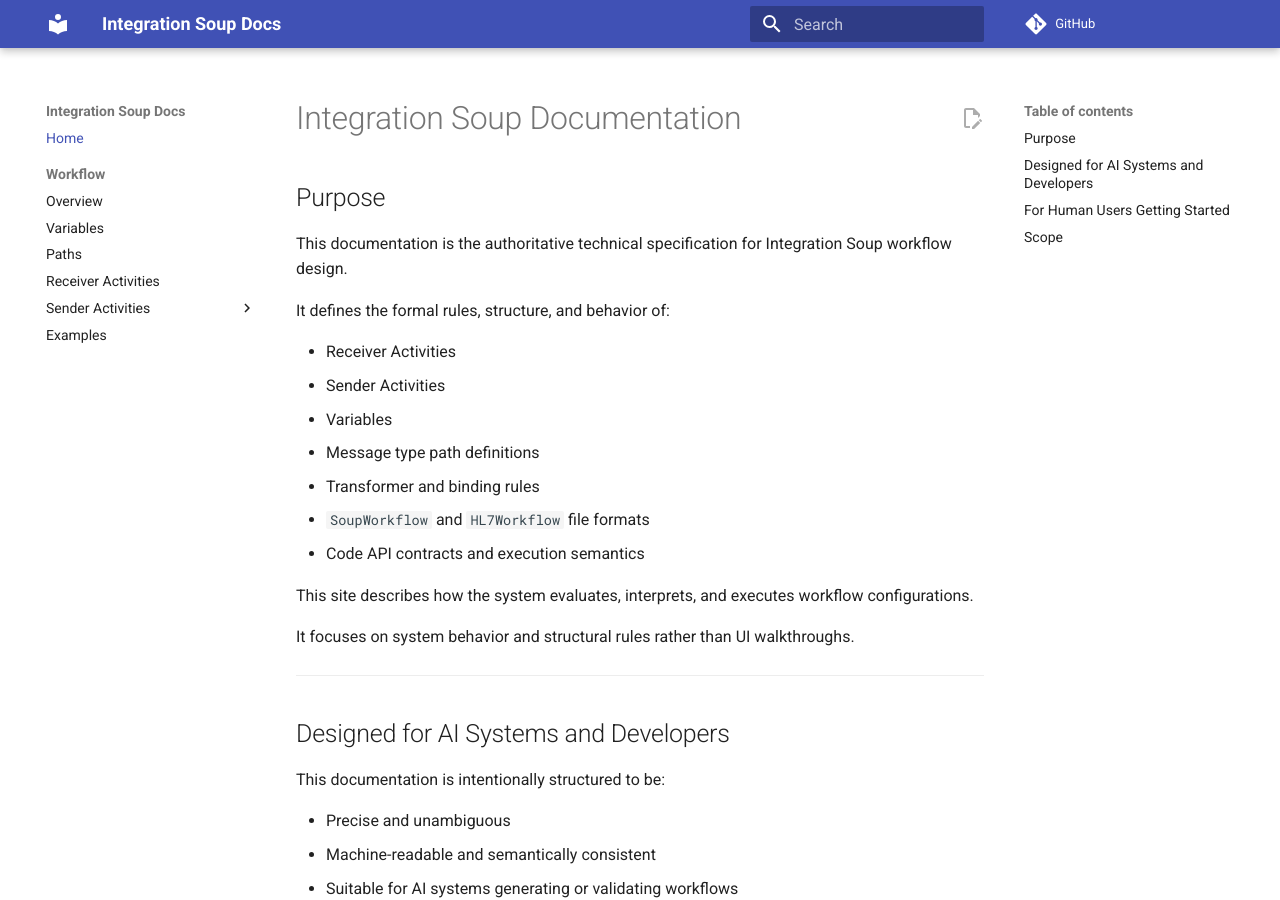
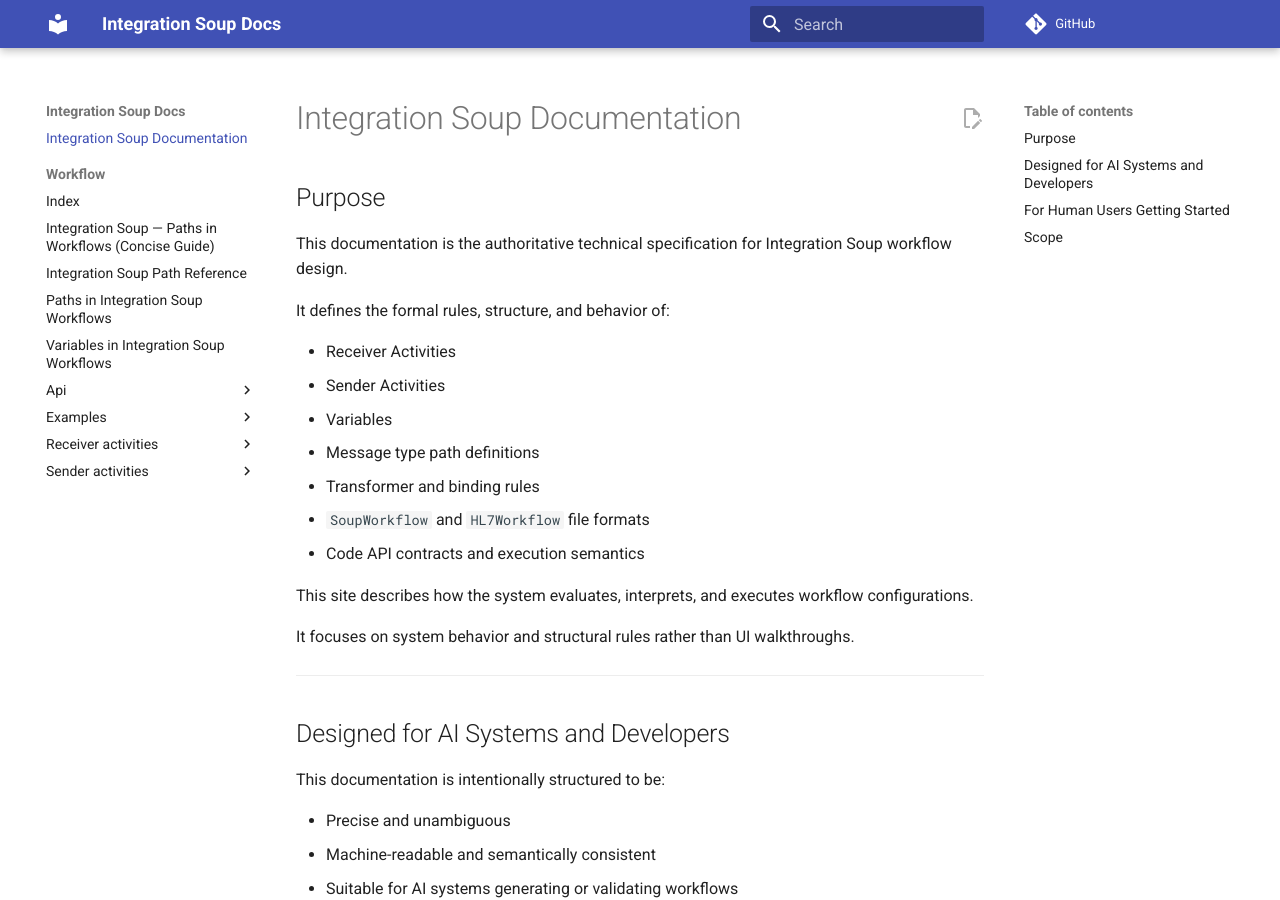
Before and after one commit to IntegrationSoup/Documentation, an MkDocs documentation site: the page built from docs/index.md, in a window 1280 px wide and 900 px high. Built offline with MkDocs 1.6.1 and Material for MkDocs 9.7.7, drawn with Linux system fonts in a browser that asks for light colours; comment, search, counter and statistics services are not loaded; part of the change alters nothing that is shown.

Commit message:
update mkdocs

```diff
--- a/mkdocs.yml
+++ b/mkdocs.yml
@@ -21,15 +21,4 @@ markdown_extensions:
 
 plugins:
   - search
-
-nav:
-  - Home: index.md
-  - Workflow:
-      - Overview: workflow/index.md
-      - Variables: workflow/variables.md
-      - Paths: workflow/paths.md
-      - Receiver Activities: workflow/receiver-activities/index.md
-      - Sender Activities:
-          - Overview: workflow/sender-activities/index.md
-          - File Writer: workflow/sender-activities/FileWriter.md
-      - Examples: workflow/examples/index.md
+  - awesome-pages
```
